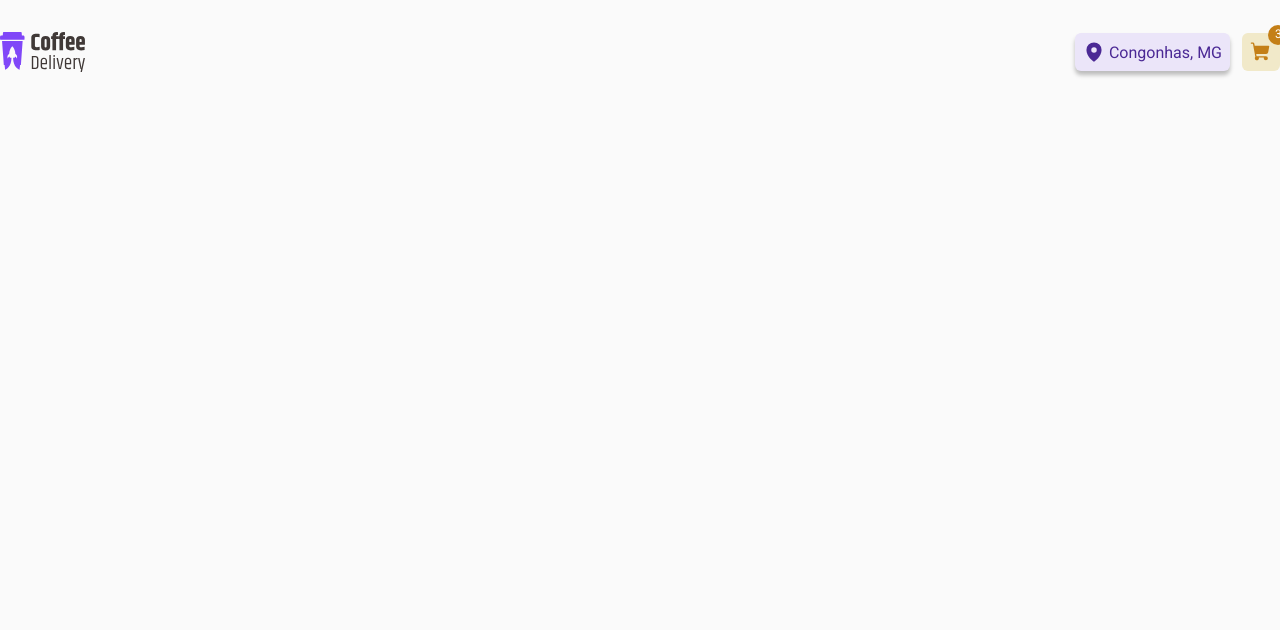
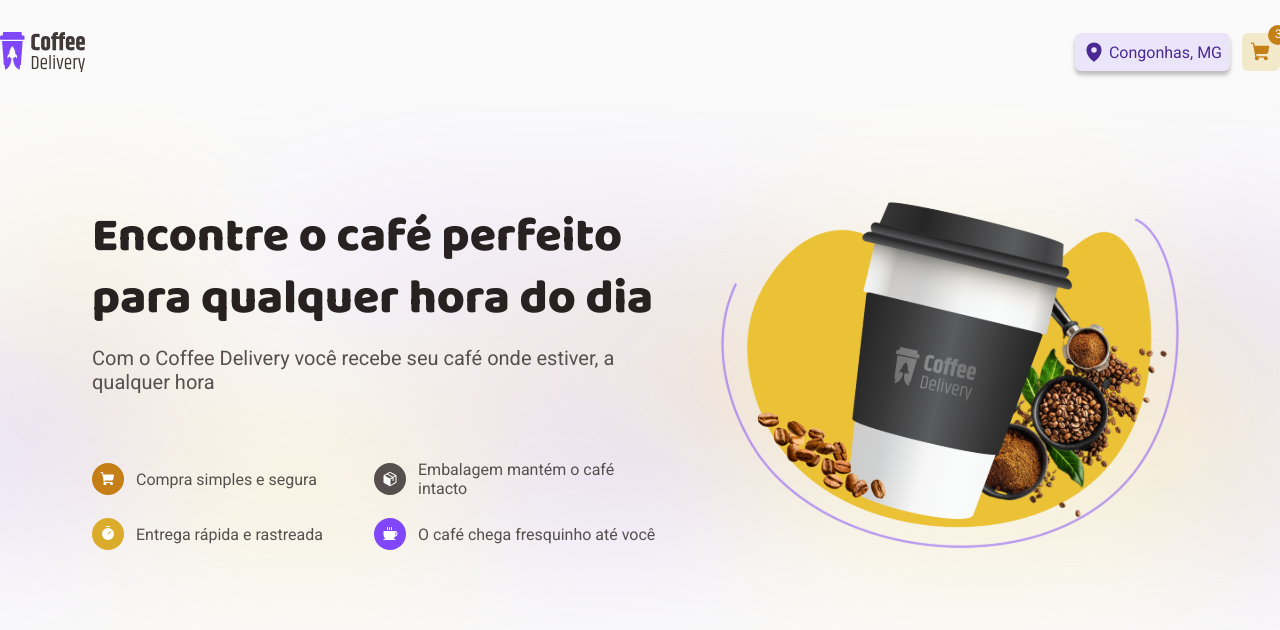
Before and after one commit to lucascnascimento/ignite-desafio-02, a React (Vite) app: page / in a window 1280 px wide. Shown: the top 630 px of the page. Built offline with nearby package versions, Linux system fonts and the light colour scheme.

Commit message:
feat: create banner section

```diff
--- a/src/App.tsx
+++ b/src/App.tsx
@@ -3,11 +3,13 @@
 import { GlobalStyles } from "./styles/global";
 
 import { Header } from "./components/Header";
+import { Banner } from "./components/Banner";
 
 function App() {
   return (
     <ThemeProvider theme={defaultTheme}>
       <Header />
+      <Banner />
       <GlobalStyles />
     </ThemeProvider>
   );
--- /dev/null
+++ b/src/components/Banner/index.tsx
@@ -0,0 +1,46 @@
+import { ShoppingCart, Package, Coffee, Timer } from "phosphor-react";
+import coffee from "../../assets/images/coffee.svg";
+import { BannerContainer, BannerItem, GridItems, TitleSection } from "./styles";
+
+export const Banner = () => {
+  return (
+    <BannerContainer>
+      <TitleSection>
+        <h1>Encontre o café perfeito para qualquer hora do dia</h1>
+        <p>
+          Com o Coffee Delivery você recebe seu café onde estiver, a qualquer
+          hora
+        </p>
+        <GridItems>
+          <BannerItem bannerColor="yellow-dark">
+            <div>
+              <ShoppingCart weight="fill" size={16} />
+            </div>
+            <span>Compra simples e segura</span>
+          </BannerItem>
+          <BannerItem bannerColor="base-text">
+            <div>
+              <Package weight="fill" size={16} />
+            </div>
+            <span>Embalagem mantém o café intacto</span>
+          </BannerItem>
+          <BannerItem bannerColor="yellow">
+            <div>
+              <Timer weight="fill" size={16} />
+            </div>
+            <span>Entrega rápida e rastreada</span>
+          </BannerItem>
+          <BannerItem bannerColor="purple">
+            <div>
+              <Coffee weight="fill" size={16} />
+            </div>
+            <span>O café chega fresquinho até você</span>
+          </BannerItem>
+        </GridItems>
+      </TitleSection>
+      <div>
+        <img src={coffee} alt="Copo e grãos de café" />
+      </div>
+    </BannerContainer>
+  );
+};
--- /dev/null
+++ b/src/components/Banner/styles.ts
@@ -0,0 +1,57 @@
+import styled from "styled-components";
+import backgroundImage from "../../assets/images/background.svg";
+
+export const BannerContainer = styled.div`
+  background-image: url(${backgroundImage});
+  background-size: cover;
+  background-repeat: no-repeat;
+  background-position: center;
+  display: flex;
+  justify-content: center;
+  align-items: center;
+  gap: 3.5rem;
+  padding: 5.75rem;
+`;
+
+export const TitleSection = styled.div`
+  max-width: 36.75rem;
+
+  & h1 {
+    margin-bottom: 1rem;
+    color: ${(props) => props.theme["base-title"]};
+  }
+
+  & p {
+    margin-bottom: 4.125rem;
+    font-size: 1.25rem;
+    ${(props) => props.theme["base-subtitle"]};
+  }
+
+  & > div {
+  }
+`;
+
+export const GridItems = styled.div`
+  display: grid;
+  grid-template-columns: 1fr 1fr;
+  row-gap: 1.25rem;
+`;
+
+type BannerItemProps = {
+  bannerColor: "yellow-dark" | "base-text" | "yellow" | "purple";
+};
+
+export const BannerItem = styled.div<BannerItemProps>`
+  display: flex;
+  align-items: center;
+  gap: 0.75rem;
+
+  & div {
+    background-color: ${(props) => props.theme[props.bannerColor]};
+    padding: 0.5rem;
+    border-radius: 50%;
+    height: 2rem;
+    width: 2rem;
+    color: ${(props) => props.theme.white};
+  }
+`;
--- a/src/styles/global.ts
+++ b/src/styles/global.ts
@@ -31,6 +31,7 @@
 
   h1 {
     font-size: 3rem;
+    line-height: 130%;
   }
 
   h2 {
```
Also changed, not shown: 1 other file (tests, documents, lock files or other folders).
